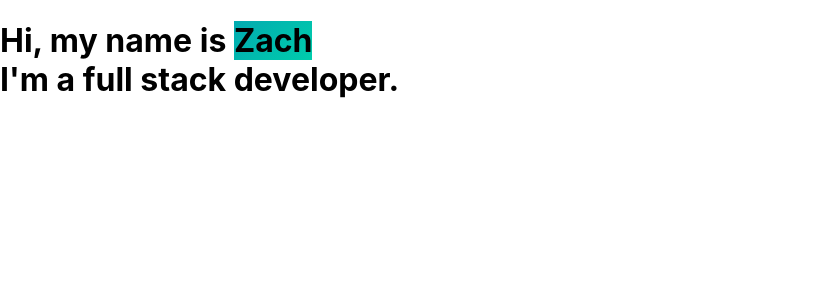
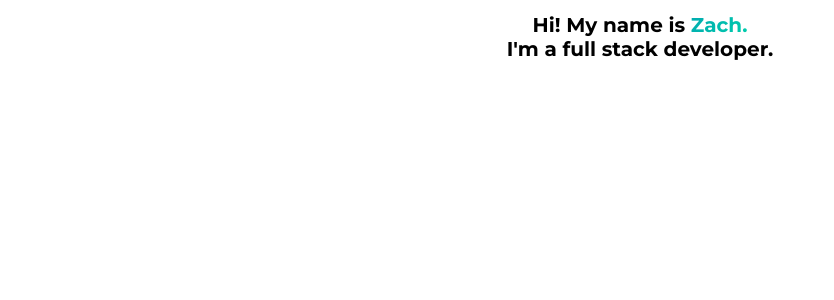
Before and after one commit to ZWatkins31/personal-portfolio, a React (Create React App) app: page / in a window 1280 px wide. Shown: the top 300 px of the page, without its empty margins (0-834 px from the left). Built offline with nearby package versions, Linux system fonts and the light colour scheme.

Commit message:
Updated files

```diff
--- a/src/components/HeroSection.js
+++ b/src/components/HeroSection.js
@@ -4,8 +4,8 @@ import React from "react";
 const HeroSection = () => {
   return (
     <h1 className="hero-title">
-      {`Hi, my name is `}
-      <span className="text-color-main">Zach</span>
+      {`Hi! My name is `}
+      <span className="gradient-text-color-main">Zach.</span>
       <br />
       I'm a full stack developer.
     </h1>
--- /dev/null
+++ b/src/styles/abstracts/_mixins.scss
@@ -0,0 +1,32 @@
+@mixin respond($breakpoint) {
+    // Phone-xs
+    @if $breakpoint == phone-xs {
+      @media (max-width: 320px) {
+        @content;
+      } //0 - 320px
+    }
+    // Phone
+    @if $breakpoint == phone {
+      @media (max-width: 600px) {
+        @content;
+      } //0 - 600px
+    }
+    // Table Portrait
+    @if $breakpoint == tab-port {
+      @media (max-width: 900px) {
+        @content;
+      } //900px
+    }
+    // Table Landscape
+    @if $breakpoint == tab-land {
+      @media (max-width: 1200px) {
+        @content;
+      } //1200px
+    }
+    // Big Desktop
+    @if $breakpoint == big-desktop {
+      @media (min-width: 1800px) {
+        @content;
+      } //1800px +
+    }
+  }
--- /dev/null
+++ b/src/styles/base/_base.scss
@@ -0,0 +1,8 @@
+html {
+    font-size: 62.5%;
+  }
+
+  body {
+    font-family: 'Montserrat', sans-serif;
+    text-align: center;
+  }
--- a/src/styles/base/_typography.scss
+++ b/src/styles/base/_typography.scss
@@ -8,6 +8,8 @@ h1 {
     color: $dark-blue-text !important;
   }
 
-.text-color-main {
+.gradient-text-color-main {
     background-image: linear-gradient(135deg, $primary-color 0%, $secondary-color 100%);
+    background-clip: text;
+    color: transparent;
 }
--- /dev/null
+++ b/src/styles/layout/_sections.scss
@@ -0,0 +1,10 @@
+// Section
+section {
+    padding: 5rem 0rem;
+
+    @include respond(phone) {
+      border: none;
+      padding-left: 1rem;
+      padding-right: 1rem;
+    }
+  }
--- a/src/styles/main.scss
+++ b/src/styles/main.scss
@@ -1,2 +1,13 @@
+/*
+Reference for structuring Sass project: https://itnext.io/structuring-your-sass-projects-c8d41fa55ed4
+*/
+
+@import './abstracts/mixins';
 @import './abstracts/variables';
+
+@import './base/base';
 @import './base/typography';
+
+@import './layout/sections';
+
+@import './sections/hero';
--- /dev/null
+++ b/src/styles/sections/_hero.scss
@@ -0,0 +1,59 @@
+#hero {
+    min-height: 100vh;
+    height: 100vh;
+    display: flex;
+    align-items: center;
+    border-bottom: 0px;
+    background: $white-color;
+    font-weight: 400;
+    color: $dark-blue-text;
+    padding: 0rem 5.6rem;
+    margin-bottom: 0;
+    top: 0;
+    left: 0;
+    bottom: 0;
+    right: 0;
+    z-index: -1;
+
+    @include respond(phone) {
+      padding: 0rem $default-font-size;
+    }
+
+    .hero-title {
+      font-size: 5.6rem;
+      font-weight: 700;
+      margin-bottom: 3.2rem;
+      text-align: left;
+
+      @include respond(tab-land) {
+        font-size: 4rem;
+      }
+      @include respond(tab-port) {
+        font-size: 3.6rem;
+        text-align: center;
+      }
+      @include respond(phone) {
+        font-size: 3.5rem;
+        line-height: 1.5;
+      }
+      @include respond(phone-xs) {
+        font-size: 2.8rem;
+      }
+    }
+
+    .hero-cta {
+      display: flex;
+
+      @include respond(tab-port) {
+        justify-content: center;
+      }
+
+      & a {
+        font-size: 2.4rem;
+
+        @include respond(phone) {
+          font-size: 2rem;
+        }
+      }
+    }
+  }
```
